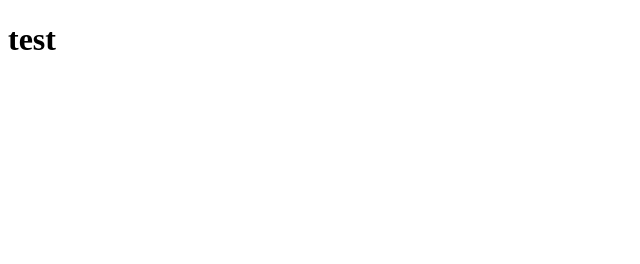
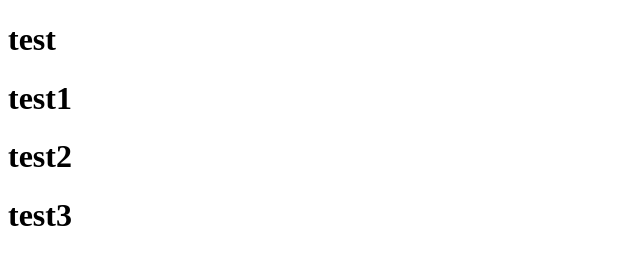
Before and after one commit to issaraoneza11/gittest, a plain HTML site: page index.html in a window 1280 px wide. Shown: the whole page, without its empty margins (0-640 px from the left). Drawn offline with Linux system fonts and the light colour scheme.

Commit message:
add test 1-3
addadd test 1-3

```diff
--- a/index.html
+++ b/index.html
@@ -8,5 +8,8 @@
 </head>
 <body>
     <h1>test</h1>
+    <h1>test1</h1>
+    <h1>test2</h1>
+    <h1>test3</h1>
 </body>
 </html>
```
